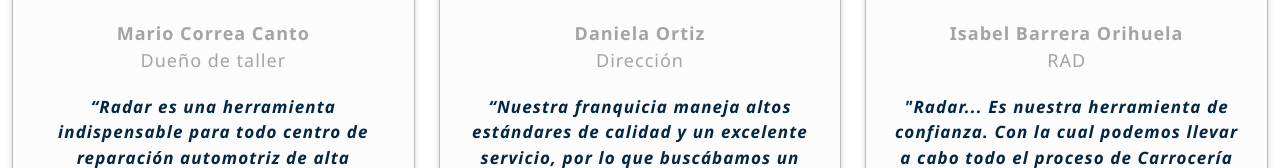
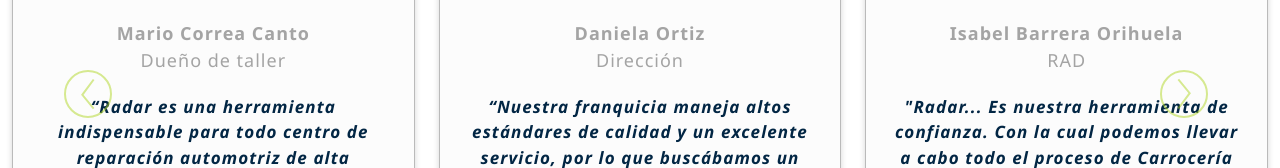
Before and after one commit to SmearyQuill/my-first-static-web-app, an Angular app: page / in a window 1280 px wide. Shown: the part 5075-5243 px from the top of the page. Built offline with nearby package versions, Linux system fonts and the light colour scheme.

Commit message:
flechas de carrusel pendiente color

```diff
--- a/src/app/home/testimonios-carousel/testimonios-carousel.component.html
+++ b/src/app/home/testimonios-carousel/testimonios-carousel.component.html
@@ -26,6 +26,17 @@
                         </div>
                     </div>
                 </div>
+                <button class="carousel-control-prev" type="button" data-bs-target="#testimonios-slider-carousel" data-bs-slide="prev">
+                    <img loading="lazy"
+                    style="max-height: 80%; width: auto; margin: 0 1rem 0 0; cursor: pointer;"
+                    src="assets/flechaIzq-beneficios-home.svg" alt="Radar Control Total Testimonios Carrusel Anterior" class="ga-call-to-action" data-ga-element="Radar Control Total Funcionalidad Anterior">
+                    <span class="visually-hidden">Previous</span>
+               </button>
+                <button class="carousel-control-next" type="button" data-bs-target="#testimonios-slider-carousel" data-bs-slide="next">
+                    <img loading="lazy"
+                    src="assets/flechaDer-beneficios-home.svg" alt="Radar Control Total Testimonios Carrusel Siguiente" class="ga-call-to-action" data-ga-element="Radar Control Total Funcionalidad Siguiente">
+                  <span class="visually-hidden">Next</span>
+                </button>
             </div>
         </div>
         <div class="row justify-content-center button-container">
```
